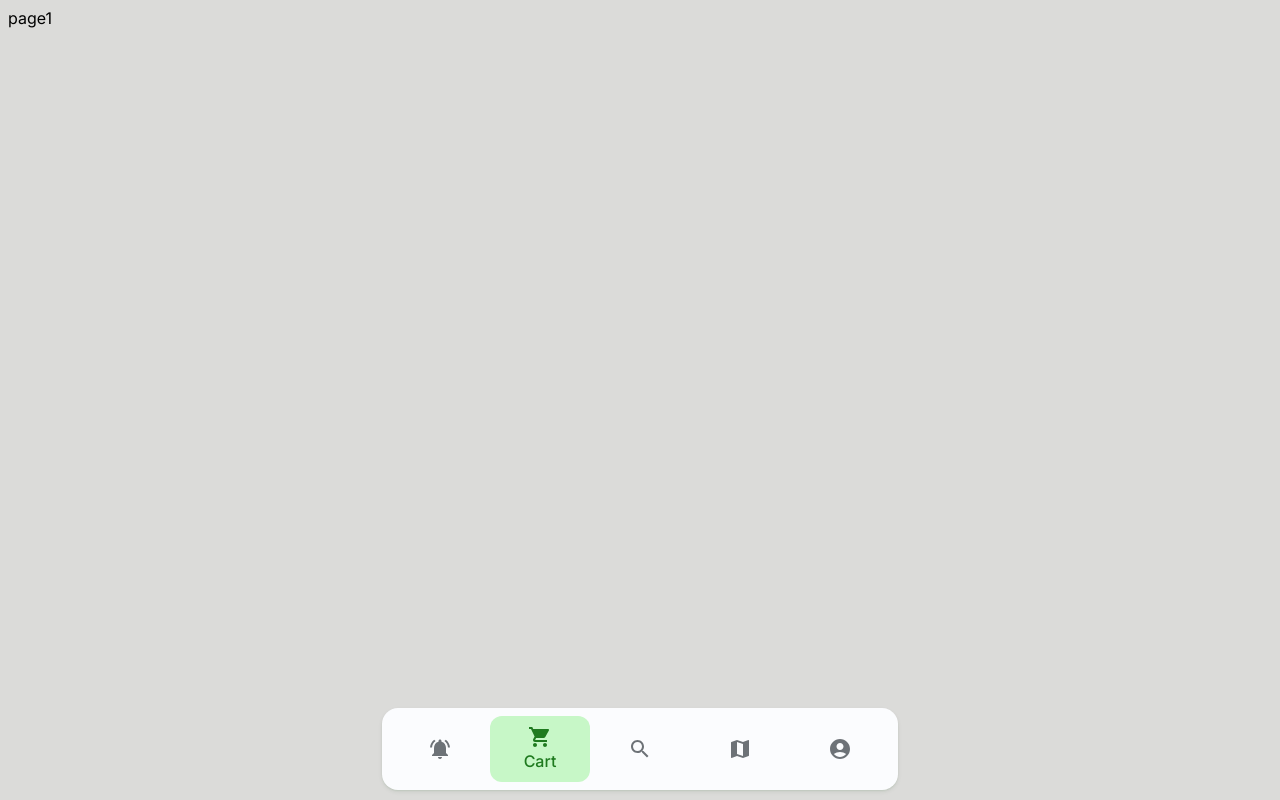
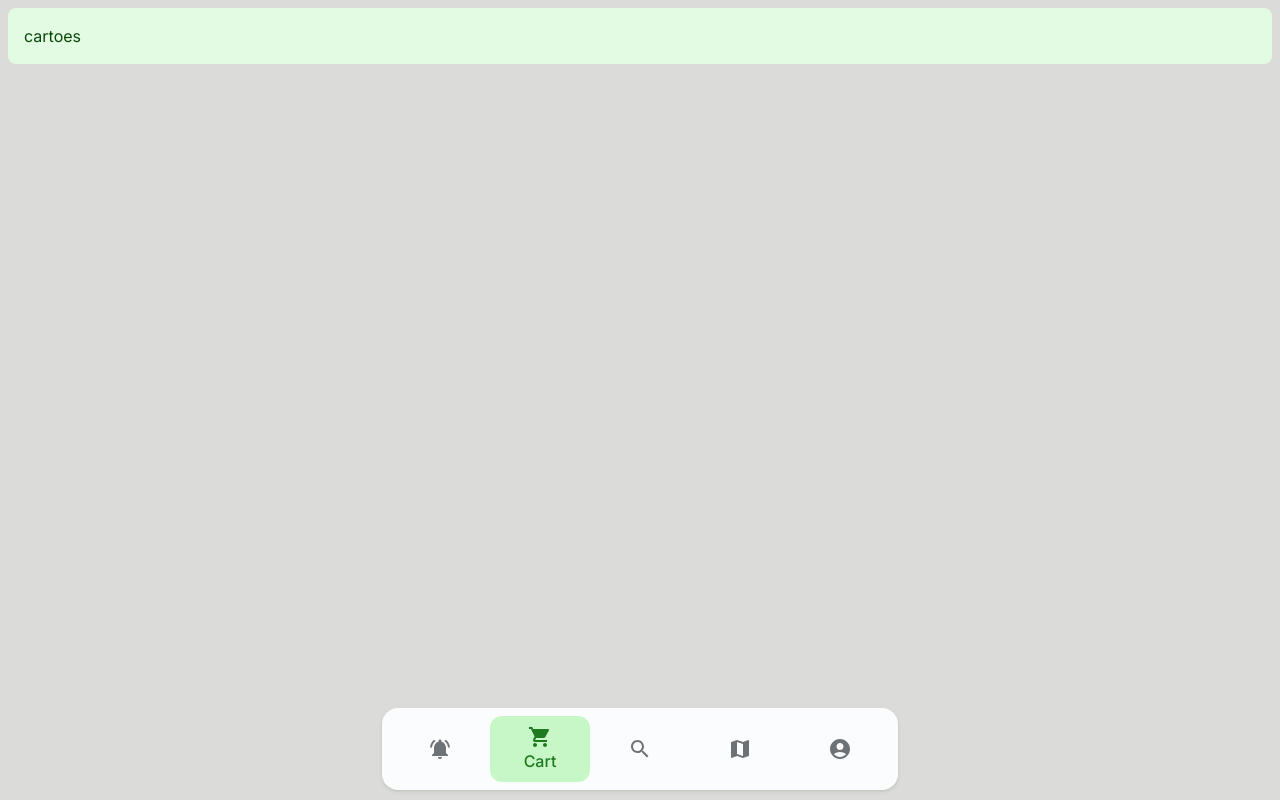
Before and after one commit to andreribeiro87/FindIt, a Next.js app: page / in a window 1280 px wide. Both pictures are taken after a click on the tab "Cart". Built offline with nearby package versions, Linux system fonts and the light colour scheme.

Commit message:
ahhh tired

```diff
--- a/components/Filter.js
+++ b/components/Filter.js
@@ -15,7 +15,6 @@ import SearchIcon from "@mui/icons-material/Search";
 // TODO
 // CLOSE MODAL esta em cima da barra de pesquisa
 // os markets nao estao no centro do card
-// preparar as variaveis pra serem recebidas ANDRE
 // umas animacoes please
 
 // enter nao funciona
--- a/components/NavBar.js
+++ b/components/NavBar.js
@@ -12,9 +12,6 @@ import Search from "@mui/icons-material/Search";
 import ShoppingCartIcon from "@mui/icons-material/ShoppingCart";
 
 //TODO
-// deixar as cores??
-// deixar o texto ??
-// mudar algum simbolo??
 
 // texto a dar cliping
 
--- a/components/Pages/Cart.js
+++ b/components/Pages/Cart.js
@@ -0,0 +1,13 @@
+import Card from "@mui/joy/Card";
+
+
+
+export default function Cart(){
+    return(
+        <Card color="success" variant="soft">
+
+            cartoes
+            {/* TODO CARTOES  */}
+        </Card>
+    );
+}
--- a/src/app/page.js
+++ b/src/app/page.js
@@ -4,6 +4,7 @@ import { useEffect, useState } from "react";
 import NavBar from "../../components/NavBar";
 import SearchPage from "../../components/Pages/Search";
 import User from "../../components/Pages/User";
+import Cart from "../../components/Pages/Cart";
 
 export default function Home() {
   // const [produtos, setProdutos] = useState([]);
@@ -30,7 +31,7 @@ export default function Home() {
       {/* <ProdutSearchCard /> */}
 
       {index==0 && <>page0</>}
-      {index==1 && <>page1</>}
+      {index==1 && <Cart/>}
       {index==2 && <SearchPage/>}
       {index==3 && <>page3</>}
       {index==4 && <User/>}
```
Also changed, not shown: components/Pages/User.js (+2 -9 lines), 1 other file (tests, documents, lock files or other folders).
